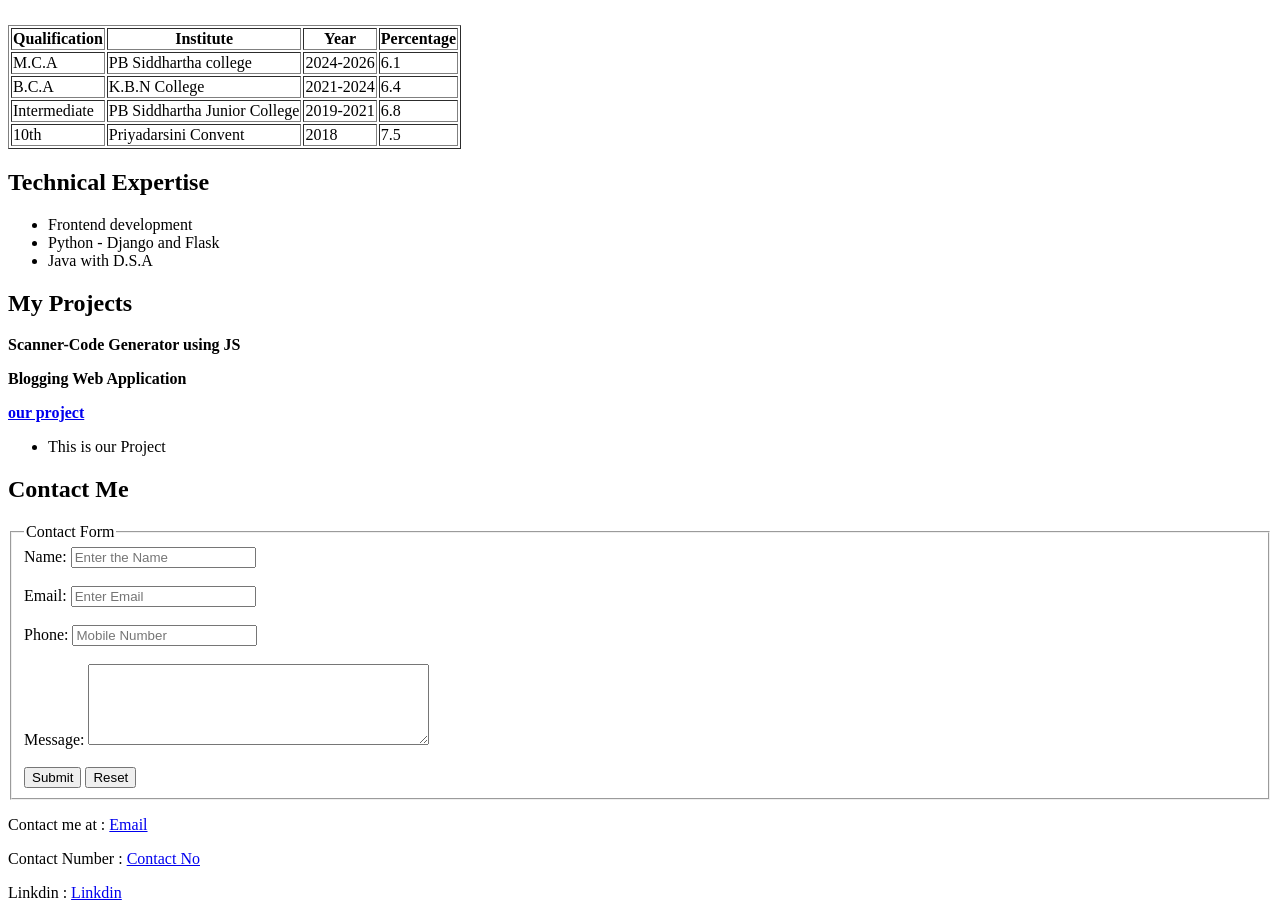
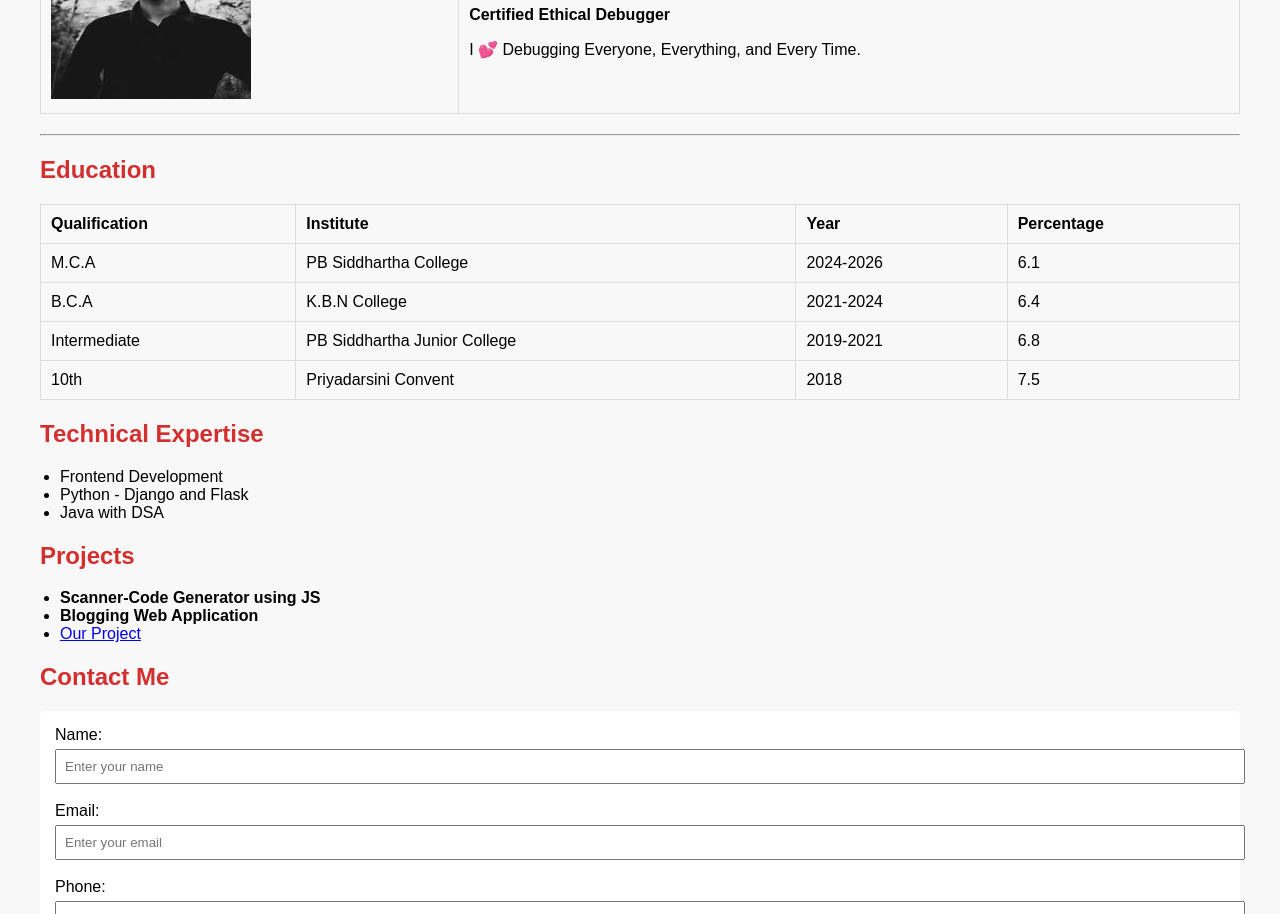
Before and after one commit to User53Maqbool/My-Resume, a plain HTML site: page index.html in a window 1280 px wide. Shown: the part 266-1180 px from the top of the page. Drawn offline with Linux system fonts and the light colour scheme.

Commit message:
Update index.html

```diff
--- a/index.html
+++ b/index.html
@@ -1,112 +1,126 @@
 <!DOCTYPE html>
+<html>
+<head>
+<title>Online HTML Editor</title>
+</head>
+<body>
+<h1>Online HTML Editor</h1>
+<p>This is real time online HTML Editor</p>
+</body>
+</html><!DOCTYPE html>
 <html lang="en">
 
 <head>
     <meta charset="UTF-8">
     <meta name="viewport" content="width=device-width, initial-scale=1.0">
     <title>My Resume</title>
+    <style>
+        body {
+            font-family: Arial, sans-serif;
+            margin: 20px;
+            padding: 20px;
+            background-color: #f8f8f8;
+        }
+        h1, h2 {
+            color: #d32f2f;
+        }
+        table {
+            width: 100%;
+            border-collapse: collapse;
+            margin-bottom: 20px;
+        }
+        th, td {
+            padding: 10px;
+            border: 1px solid #ddd;
+            text-align: left;
+        }
+        ul {
+            padding-left: 20px;
+        }
+        .contact-form {
+            background-color: #fff;
+            padding: 15px;
+            border-radius: 5px;
+        }
+        .contact-form input, textarea {
+            width: 100%;
+            padding: 8px;
+            margin-top: 5px;
+        }
+        .contact-form button {
+            background-color: #d32f2f;
+            color: white;
+            padding: 10px;
+            border: none;
+            cursor: pointer;
+        }
+    </style>
 </head>
 
 <body>
     <table>
         <tr>
-            <td> <img src="profil.jpg" alt="profile" width="200px" height="200px " style="float:left">
-            </td>
+            <td><img src="profil.jpg" alt="Profile Image" width="200px" height="200px"></td>
             <td>
-                <h1 style="color:red">Mohammad Maqbool</h1>
-                <p><b>I'm certified Ethical Debugger.</b></p>
-                <p>I 💕 Debugging Everyone Everything and Everytime. </p>
+                <h1>Mohammad Maqbool</h1>
+                <p><strong>Certified Ethical Debugger</strong></p>
+                <p>I 💕 Debugging Everyone, Everything, and Every Time.</p>
             </td>
         </tr>
     </table>
     <hr>
 
     <h2>Education</h2>
-    <table border="">
-        <tr>
-            <th>Qualification</th>
-            <th>Institute</th>
-            <th>Year</th>
-            <th>Percentage</th>
-        </tr>
-
-        <tr>
-            <td>M.C.A</td>
-            <td>PB Siddhartha college</td>
-            <td>2024-2026</td>
-            <td>6.1</td>
-        </tr>
-
-        <tr>
-            <td>B.C.A</td>
-            <td>K.B.N College</td>
-            <td>2021-2024</td>
-            <td>6.4</td>
-        </tr>
-
-        <tr>
-            <td>Intermediate</td>
-            <td>PB Siddhartha Junior College</td>
-            <td>2019-2021</td>
-            <td>6.8</td>
-        </tr>
-
-        <tr>
-            <td>10th</td>
-            <td>Priyadarsini Convent</td>
-            <td>2018</td>
-            <td>7.5</td>
-        </tr>
+    <table>
+        <tr><th>Qualification</th><th>Institute</th><th>Year</th><th>Percentage</th></tr>
+        <tr><td>M.C.A</td><td>PB Siddhartha College</td><td>2024-2026</td><td>6.1</td></tr>
+        <tr><td>B.C.A</td><td>K.B.N College</td><td>2021-2024</td><td>6.4</td></tr>
+        <tr><td>Intermediate</td><td>PB Siddhartha Junior College</td><td>2019-2021</td><td>6.8</td></tr>
+        <tr><td>10th</td><td>Priyadarsini Convent</td><td>2018</td><td>7.5</td></tr>
     </table>
 
     <h2>Technical Expertise</h2>
     <ul>
-        <li>Frontend development</li>
+        <li>Frontend Development</li>
         <li>Python - Django and Flask</li>
-        <li>Java with D.S.A</li>
+        <li>Java with DSA</li>
     </ul>
 
-    <h2>My Projects</h2>
-    <p><b>Scanner-Code Generator using JS</b></p>
-    <p><b>Blogging Web Application</b></p>
-    <p><b><a href="#">our project</a></b></p>
+    <h2>Projects</h2>
     <ul>
-        <li>
-            This is our Project
-        </li>
-
+        <li><strong>Scanner-Code Generator using JS</strong></li>
+        <li><strong>Blogging Web Application</strong></li>
+        <li><a href="#">Our Project</a></li>
     </ul>
 
-    <h2>Contact Me </h2>
-    <fieldset>
-        <legend>Contact Form</legend>
+    <h2>Contact Me</h2>
+    <div class="contact-form">
         <form action="https://formspree.io/f/mzzrvdal" method="POST">
             <label for="name">Name:</label>
-            <input type="text" id="name" name="name" required placeholder="Enter the Name">
+            <input type="text" id="name" name="name" required placeholder="Enter your name">
             <br><br>
 
             <label for="email">Email:</label>
-            <input type="email" id="email" name="email" required placeholder="Enter Email">
+            <input type="email" id="email" name="email" required placeholder="Enter your email">
             <br><br>
+
             <label for="phone">Phone:</label>
-            <input type="tel" id="phone" name="phone" required placeholder="Mobile Number">
+            <input type="tel" id="phone" name="phone" required placeholder="Enter your phone number">
             <br><br>
-            <label for="textarea">Message:</label>
-            <textarea name="textarea" id="textarea" rows="5" cols="40"></textarea>
+
+            <label for="message">Message:</label>
+            <textarea name="message" id="message" rows="4" required placeholder="Write your message"></textarea>
             <br><br>
+
             <button type="submit">Submit</button>
             <button type="reset">Reset</button>
         </form>
-    </fieldset>
+    </div>
 
-    <p>Contact me at : <a href="mailto:skmaqbool481@gmail.com">Email</a></p>
-
-    <p>Contact Number : <a href="callto:9121900673">Contact No</a></p>
-
-    <p>Linkdin : <a href="#">Linkdin</a></p>
-
-    <p>GitHUB : <a href="#">GitHub</a></p>
+    <p><strong>Email:</strong> <a href="mailto:skmaqbool481@gmail.com">skmaqbool481@gmail.com</a></p>
+    <p><strong>Phone:</strong> <a href="callto:9121900673">9121900673</a></p>
+    <p><strong>LinkedIn:</strong> <a href="#">LinkedIn Profile</a></p>
+    <p><strong>GitHub:</strong> <a href="#">GitHub Profile</a></p>
 
 </body>
-
 </html>
```
